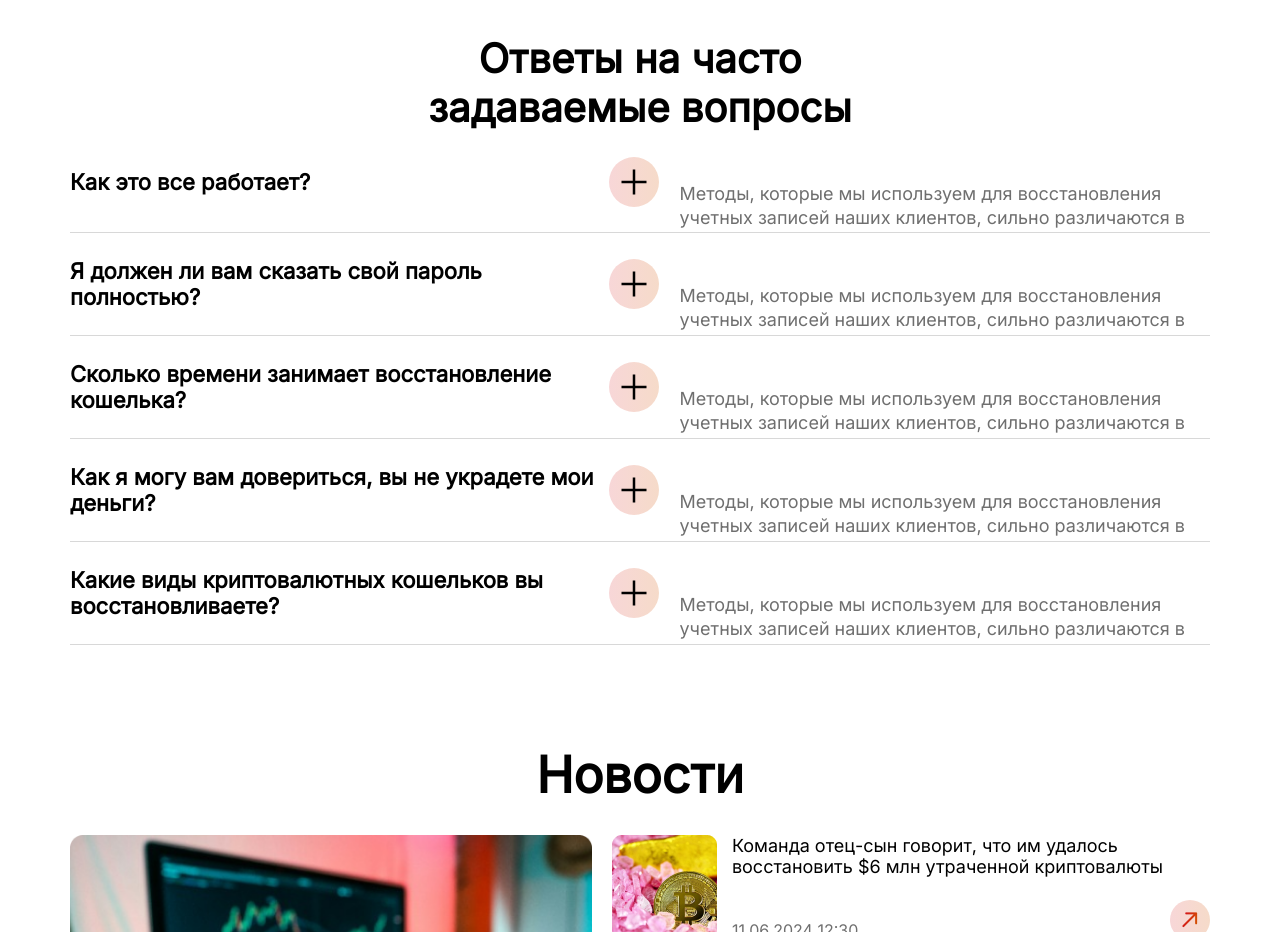
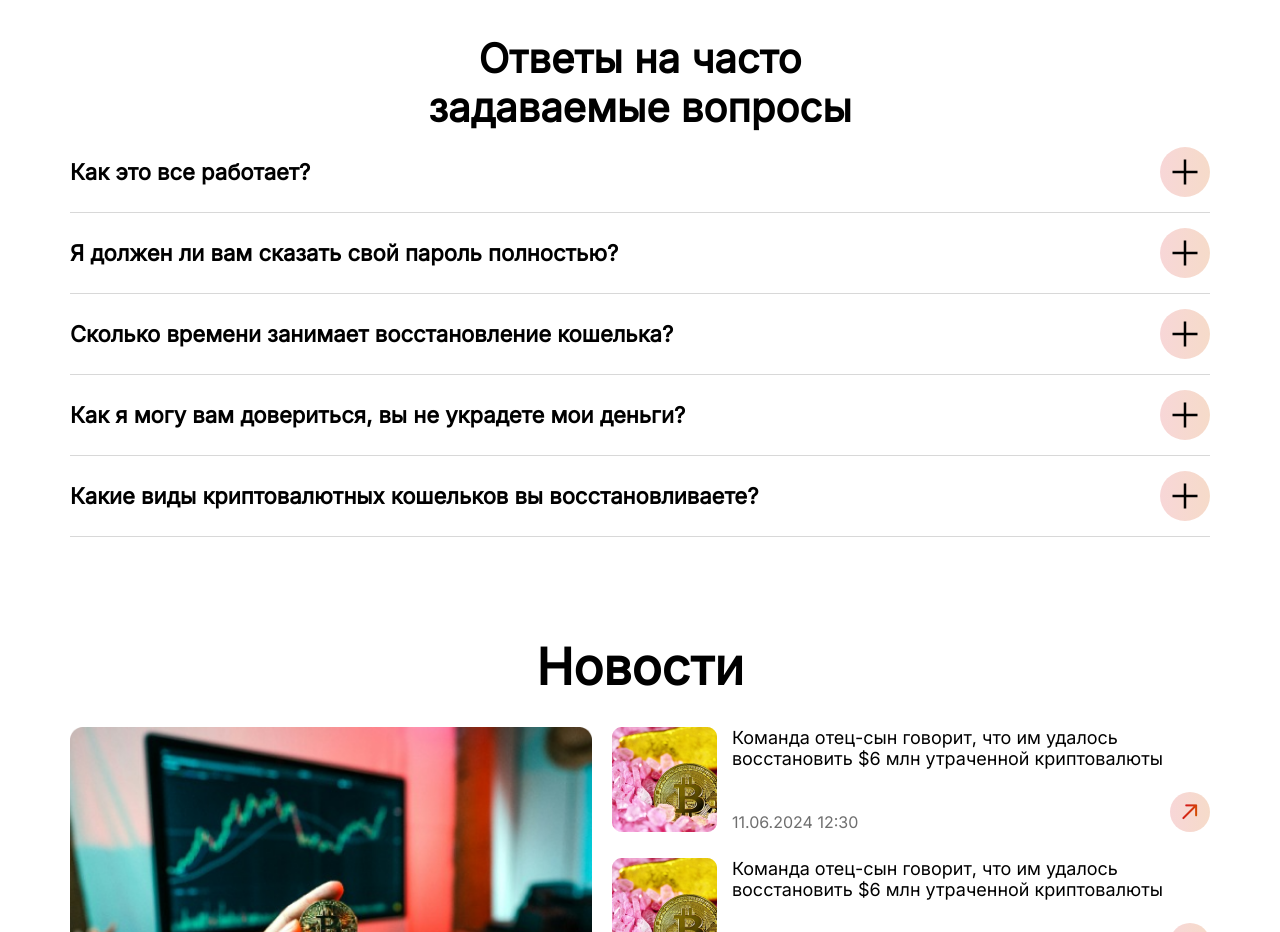
Before and after one commit to MAKVINBEK/Navis-Asset, a React (Vite) app: page / in a window 1280 px wide. Shown: the part 2380-3312 px from the top of the page. Built offline with nearby package versions, Linux system fonts and the light colour scheme.

Commit message:
ошибки

```diff
--- a/src/component/acardion/Acardion.module.css
+++ b/src/component/acardion/Acardion.module.css
@@ -1,19 +1,17 @@
 .accordion {
     overflow: hidden;
     border-bottom: 1px solid #d8d8d8;
-    display: flex;
-    align-items: center;
-    gap: 20px;
   }
 
   .title {
     font-size: 22px;
     font-weight: 600;
-    padding: 25px 0px;
+    padding: 15px 0px;
     width: 100%;
     display: flex;
     align-items: center;
     justify-content: space-between;
+    gap: 20px;
   }
 
   .click{
@@ -28,7 +26,7 @@
     align-items: center;
     font-size: 30px;
     color: #D4151c;
-    transition:transform 0.3s ease;
+    transition: .3s ease;
   }
 
   .content {
@@ -39,16 +37,15 @@
     font-size: 18px;
     line-height: 24px;
     color: #6f6f6f;
+    transition: max-height 0.4s ease, padding 0.3s ease;
   }
 
   .open {
     padding-bottom: 15px;
-    transition: .3s;
   }
 
   .closed {
     max-height: 0;
-    transition: .3s;
   }
 
   .name{
```
